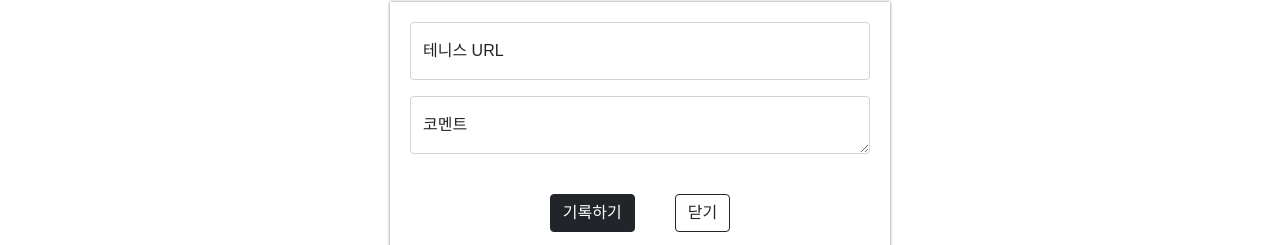
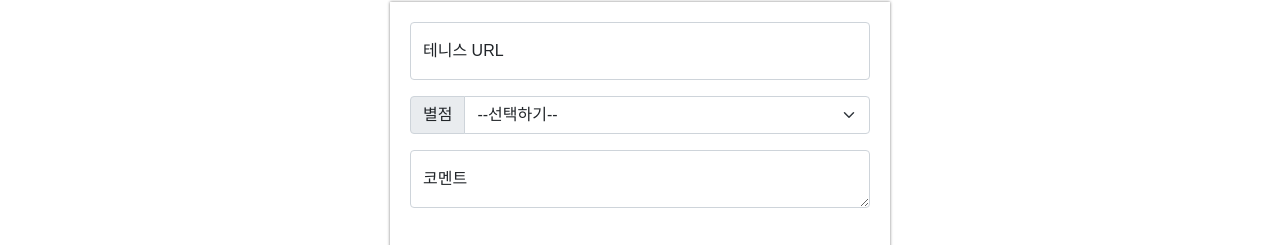
Before and after one commit to bci2477/mypage, a plain HTML site: page index.html in a window 1280 px wide. Shown: the part 268-513 px from the top of the page. Drawn offline with nearby package versions, Linux system fonts and the light colour scheme; a web font is replaced by a local one.

Commit message:
별점 추가했음

```diff
--- a/index.html
+++ b/index.html
@@ -90,6 +90,15 @@
             <input type="email" class="form-control" id="floatingInput" placeholder="name@example.com">
             <label for="floatingInput">테니스 URL</label>
         </div>
+        <div class="input-group mb-3">
+            <label class="input-group-text" for="inputGroupSelect01">별점</label>
+            <select class="form-select" id="inputGroupSelect01">
+              <option selected>--선택하기--</option>
+              <option value="1">ㅇ</option>
+              <option value="2">ㅇㅇ</option>
+              <option value="3">ㅇㅇㅇ</option>
+            </select>
+        </div>
         <div class="form-floating">
             <textarea class="form-control" placeholder="Leave a comment here" id="floatingTextarea"></textarea>
             <label for="floatingTextarea">코멘트</label>
```
